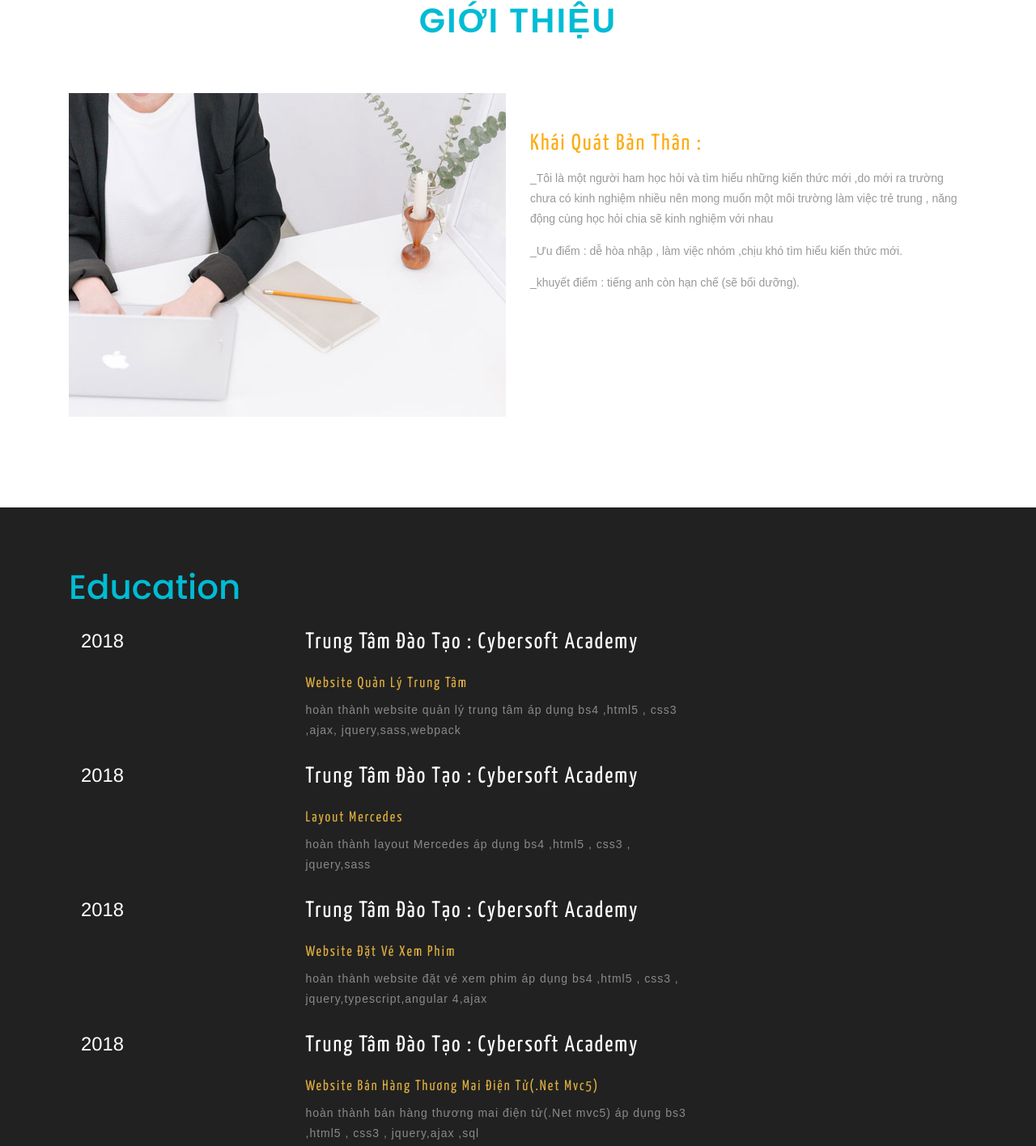
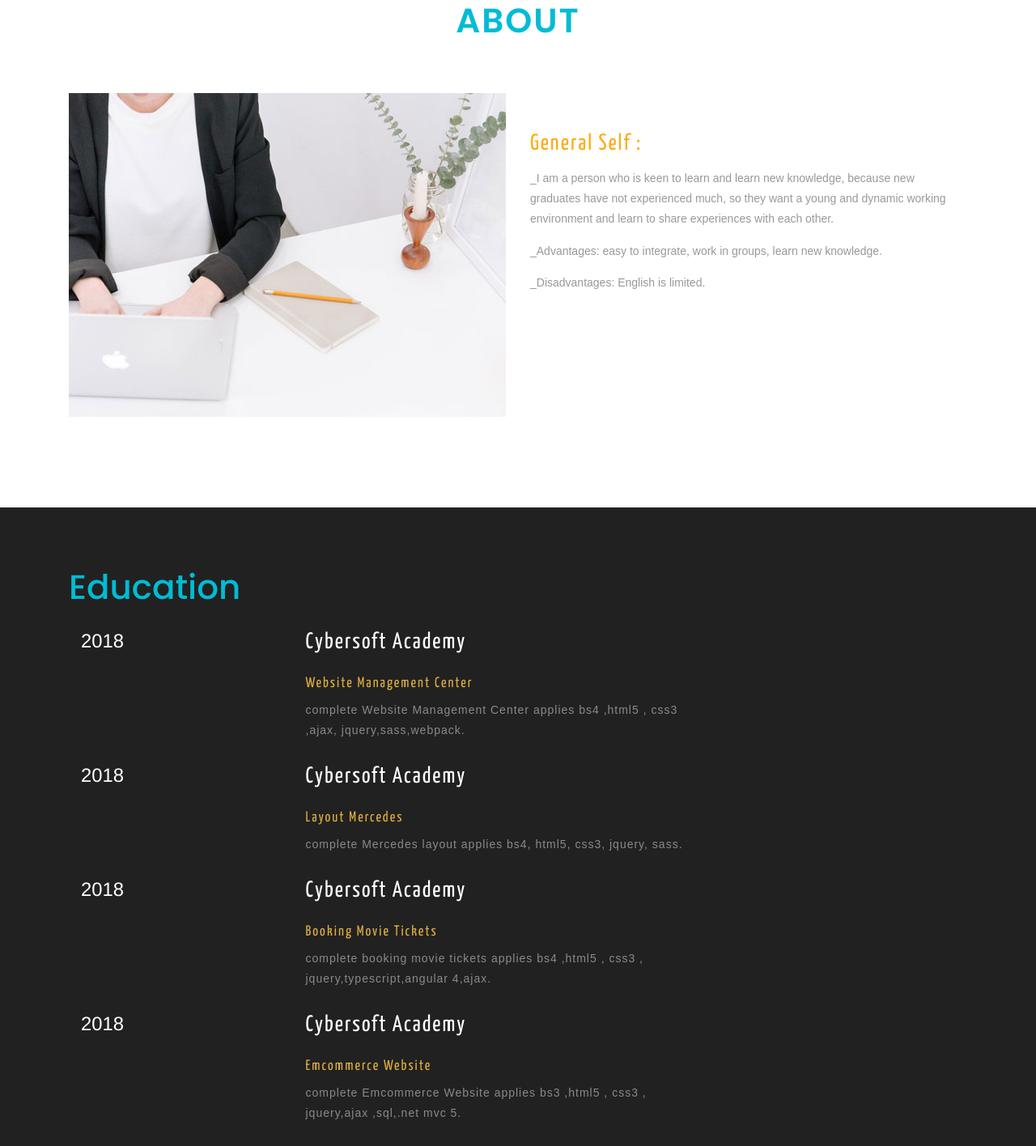
Before and after one commit to titeno1/titeno1.github.io, a plain HTML site: page index.html in a window 1280 px wide. Shown: the part 823-2239 px from the top of the page at 81% size. Drawn offline with Linux system fonts and the light colour scheme; grey boxes are pictures that could not be loaded; animation ran at ten frames a second.

Commit message:
update 1.2

```diff
--- a/index.html
+++ b/index.html
@@ -64,29 +64,27 @@ Smartphone Compatible web template, free webdesigns for Nokia, Samsung, LG, Sony
 				</div>
 				<div class="col-md-6 w3-banner-grid-right wow fadeInUp" data-wow-duration="2s">
 					<div class="w3-banner-text">
-						<h3>Mục tiêu nghề nghiệp</h3>
-						<p>Là một sinh viên mới tốt nghiệp ngành Công nghệ Thông tin,tôi hiện tìm kiếm vị trí phát triển phần mềm ,thiết kế
-							website.Tôi mong muốn áp dụng kỹ năng viết code và xử lý vấn đề để tạo nên những ứng dụng web và di động dựa trên
-							các thông số kỹ thuật có sẵn và thiết kế phù hợp.</p>
+						<h3>Career objective</h3>
+						<p>As a fresh graduate student in Information Technology, I am currently looking for a position in software development, website design. I would like to apply code writing and processing skills to create web applications and Mobile based on the available specifications and design accordingly.</p>
 					</div>
 					<div class=" w3-right-addres-1 wow fadeInUp" data-wow-duration="1s" >
 						<ul class="address">
 							<li>
 								<ul class="agileits-address-text ">
-									<li class="agile-it-adress-left"><b>Ngày Sinh</b></li>
+									<li class="agile-it-adress-left"><b>Day of birth</b></li>
 									<li><span>:</span>17-02-1992</li>
 								</ul>
 							</li>
 							<li>
 								<ul class="agileits-address-text">
-									<li class="agile-it-adress-left"><b>Số Điện Thoại</b></li>
+									<li class="agile-it-adress-left"><b>Phone number</b></li>
 									<li><span>:</span>01214455400</li>
 								</ul>
 							</li>
 							<li>
 								<ul class="agileits-address-text">
-									<li class="agile-it-adress-left"><b>Địa Chỉ</b></li>
-									<li><span>:</span>95 Hoàng Hữu Nam,P.Tân Phú,Q9,TP.HCM</li>
+									<li class="agile-it-adress-left"><b>Address</b></li>
+									<li><span>:</span>95 Hoàng Hữu Nam Street, Ward Tân Phú, District 9, HCMC</li>
 								</ul>
 							</li>
 							<li>
@@ -115,7 +113,7 @@ Smartphone Compatible web template, free webdesigns for Nokia, Samsung, LG, Sony
 	<div class="w3-about" id="about" class="wow fadeInUp animated" data-wow-duration="2s">
 		<div class="container">
 			<div class="w3-about-head">
-				<h3>Giới thiệu</h3>
+				<h3>About</h3>
 			</div>
 			<div class="w3-about-grids">
 				<div class=" w3-about-grids1">
@@ -123,11 +121,10 @@ Smartphone Compatible web template, free webdesigns for Nokia, Samsung, LG, Sony
 						<img src="images/ab5.jpg" alt="img1">
 					</div>
 					<div class="col-md-6 w3-about-grid-right1">
-						<h3>Khái quát bản thân :</h3>
-						<p>_Tôi là một người ham học hỏi và tìm hiểu những kiến thức mới ,do mới ra trường chưa có kinh nghiệm nhiều nên mong
-							muốn một môi trường làm việc trẻ trung , năng động cùng học hỏi chia sẽ kinh nghiệm với nhau </p>
-						<p>_Ưu điểm : dễ hòa nhập , làm việc nhóm ,chịu khó tìm hiểu kiến thức mới.</p>
-						<p>_khuyết điểm : tiếng anh còn hạn chế (sẽ bổi dưỡng).</p>
+						<h3>General self :</h3>
+						<p>_I am a person who is keen to learn and learn new knowledge, because new graduates have not experienced much, so they want a young and dynamic working environment and learn to share experiences with each other. </p>
+						<p>_Advantages: easy to integrate, work in groups, learn new knowledge.</p>
+						<p>_Disadvantages: English is limited.</p>
 					</div>
 					<div class="clearfix"></div>
 				</div>
@@ -148,36 +145,36 @@ Smartphone Compatible web template, free webdesigns for Nokia, Samsung, LG, Sony
 						<h3>2018</h3>
 					</div>
 					<div class="col-md-9 w3-edu-info-right2">
-						<h3>Trung tâm đào tạo : Cybersoft Academy</h3>
-						<h4>website quản lý trung tâm</h4>
-						<p>hoàn thành website quản lý trung tâm áp dụng bs4 ,html5 , css3 ,ajax, jquery,sass,webpack</p>
+						<h3> Cybersoft Academy</h3>
+						<h4>Website Management Center</h4>
+						<p>complete Website Management Center applies bs4 ,html5 , css3 ,ajax, jquery,sass,webpack.</p>
 					</div>
 					<div class="clearfix"></div>
 					<div class="col-md-3 w3-edu-info-right1">
 						<h3>2018</h3>
 					</div>
 					<div class="col-md-9 w3-edu-info-right2">
-						<h3>Trung tâm đào tạo : Cybersoft Academy</h3>
+						<h3> Cybersoft Academy</h3>
 						<h4> Layout Mercedes </h4>
-						<p>hoàn thành layout Mercedes áp dụng bs4 ,html5 , css3 , jquery,sass</p>
+						<p>complete Mercedes layout applies bs4, html5, css3, jquery, sass.</p>
 					</div>
 					<div class="clearfix"></div>
 					<div class="col-md-3 w3-edu-info-right1">
 						<h3>2018</h3>
 					</div>
 					<div class="col-md-9 w3-edu-info-right2">
-						<h3>Trung tâm đào tạo : Cybersoft Academy</h3>
-						<h4>website đặt vé xem phim </h4>
-						<p>hoàn thành website đặt vé xem phim áp dụng bs4 ,html5 , css3 , jquery,typescript,angular 4,ajax</p>
+						<h3> Cybersoft Academy</h3>
+						<h4>Booking Movie Tickets </h4>
+						<p>complete booking movie tickets applies bs4 ,html5 , css3 , jquery,typescript,angular 4,ajax.</p>
 					</div>
 					<div class="clearfix"></div>
 					<div class="col-md-3 w3-edu-info-right1">
 						<h3>2018</h3>
 					</div>
 					<div class="col-md-9 w3-edu-info-right2">
-						<h3>Trung tâm đào tạo : Cybersoft Academy</h3>
-						<h4>Website bán hàng thương mai điện tử(.Net mvc5)</h4>
-						<p>hoàn thành bán hàng thương mai điện tử(.Net mvc5) áp dụng bs3 ,html5 , css3 , jquery,ajax ,sql</p>
+						<h3> Cybersoft Academy</h3>
+						<h4>Emcommerce Website </h4>
+						<p>complete Emcommerce Website applies bs3 ,html5 , css3 , jquery,ajax ,sql,.net mvc 5.</p>
 						<iframe width="560" height="315" src="https://www.youtube.com/embed/g3N8rQEd7do" frameborder="0" allow="autoplay; encrypted-media" allowfullscreen></iframe>
 					</div>
 					<div class="clearfix"></div>
@@ -186,7 +183,7 @@ Smartphone Compatible web template, free webdesigns for Nokia, Samsung, LG, Sony
 					</div>
 					<div class="col-md-9 w3-edu-info-right2">
 						<h3>Trường : FPT </h3>
-						<h4>Website bán hàng thương mai điện tử(java)</h4>
+						<h4>Emcommerce Website(java)</h4>
 						<p>Hoàn thành website bán hàng thương mại điện tử áp dụng pring mvc ,bs3,html , css3 ,</p>
 
 					</div>
```
